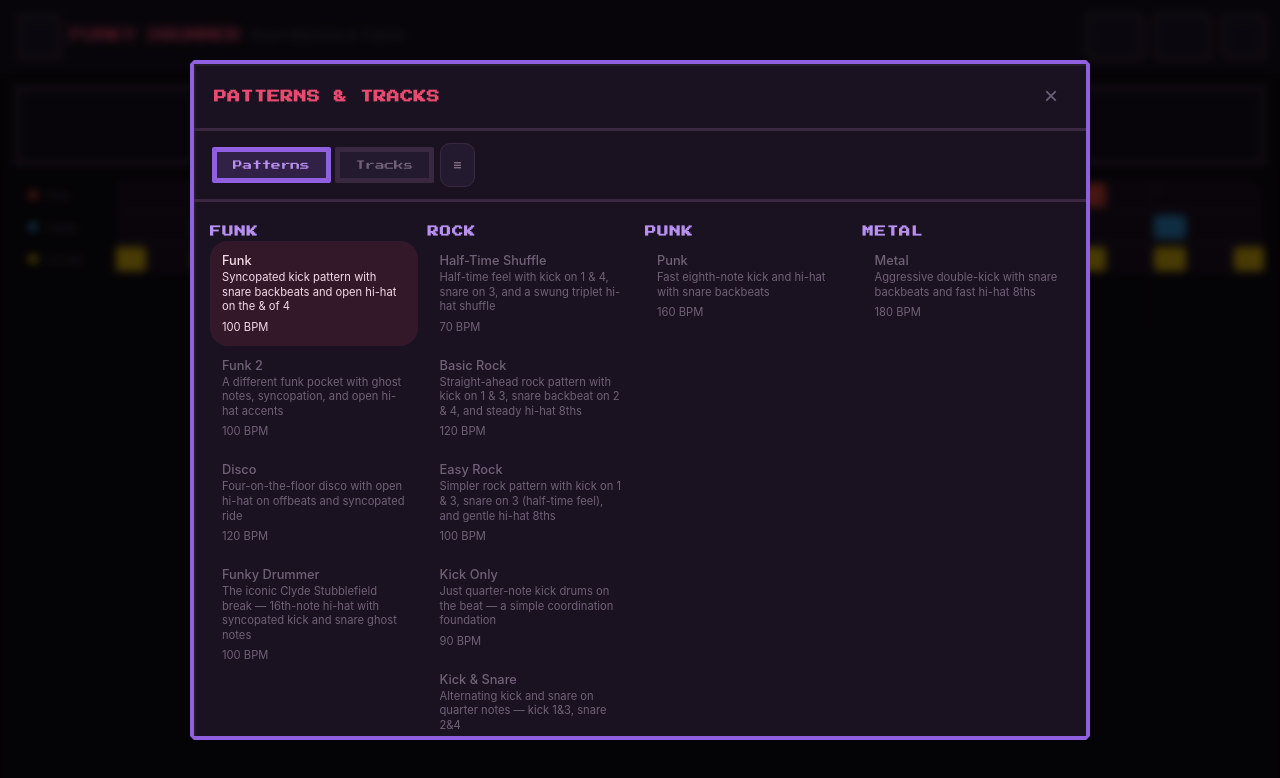
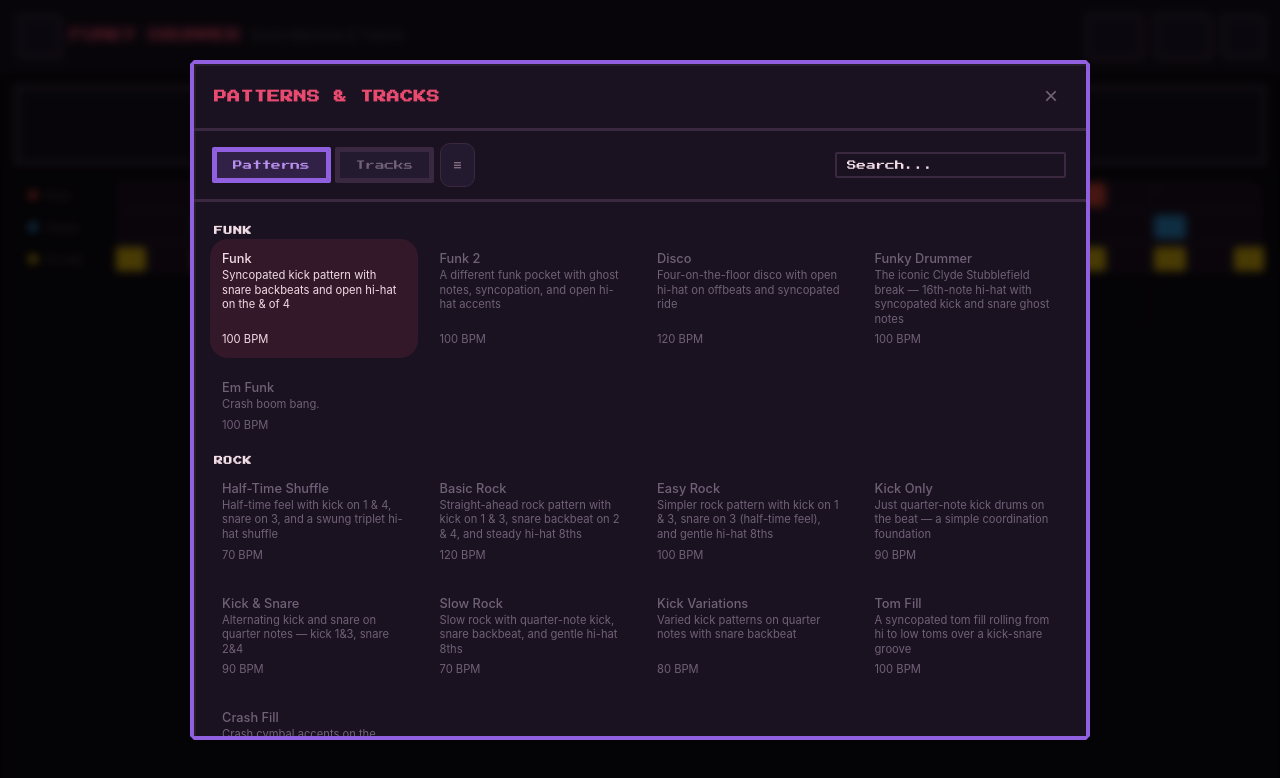
Before and after one commit to ProsperDevelopment/FunkyDrummer, a Svelte app: page / in a window 1280 px wide. Both pictures are taken after a click on the button 38 px from the left and 35 px from the top of the page. Shown: the top 778 px of the page. Built offline with nearby package versions, Linux system fonts and the light colour scheme; a web font is replaced by a local one.

Commit message:
Add search filtering and restructure grid layout by style group
- Add search input to pattern/track modal for filtering by name/description
- Nest grid items within style groups instead of flattening all items
- Reset search on tab switch
- Add Em Funk drum pattern (Funk, 100 BPM)

```diff
--- a/src/components/PatternMenu.svelte
+++ b/src/components/PatternMenu.svelte
@@ -8,16 +8,24 @@
     embedded?: boolean;
     activeStyles?: string[];
     grid?: boolean;
+    searchQuery?: string;
   }
 
-  let { selectedPatternId, onSelectPattern, embedded = false, activeStyles = [], grid = false }: Props = $props();
+  let { selectedPatternId, onSelectPattern, embedded = false, activeStyles = [], grid = false, searchQuery = '' }: Props = $props();
 
   const visiblePatterns = drumPatterns.filter(p => !p.id.endsWith('-edge'));
 
   let grouped = $derived.by(() => {
-    const filtered = activeStyles.length === 0
+    let filtered = activeStyles.length === 0
       ? visiblePatterns
       : visiblePatterns.filter(p => activeStyles.includes(p.style));
+    if (searchQuery.trim()) {
+      const q = searchQuery.toLowerCase();
+      filtered = filtered.filter(p =>
+        p.name.toLowerCase().includes(q) ||
+        p.desc.toLowerCase().includes(q)
+      );
+    }
     const map: Record<string, typeof drumPatterns> = {};
     for (const p of filtered) {
       const s = p.style || 'Other';
@@ -29,10 +37,11 @@
 </script>
 
 {#if embedded}
-  <div class="pattern-list" class:grid-layout={grid}>
+  <div class="pattern-list">
     {#each Object.entries(grouped) as [style, patterns]}
-      <div>
+      <div class="style-group">
         <div class="style-group-header">{style}</div>
+        <div class="style-group-grid" class:grid-layout={grid}>
           {#each patterns as pattern (pattern.id)}
             <button
               class="pattern-item {pattern.id === selectedPatternId ? 'active' : ''}"
@@ -46,6 +55,7 @@
             </button>
           {/each}
         </div>
+      </div>
     {/each}
   </div>
 {:else}
@@ -54,8 +64,9 @@
       <h2 class="menu-section-title">Patterns</h2>
       <div class="pattern-list">
         {#each Object.entries(grouped) as [style, patterns]}
-          <div>
+          <div class="style-group">
             <div class="style-group-header">{style}</div>
+            <div class="style-group-items">
               {#each patterns as pattern (pattern.id)}
                 <button
                   class="pattern-item {pattern.id === selectedPatternId ? 'active' : ''}"
@@ -69,6 +80,7 @@
                 </button>
               {/each}
             </div>
+          </div>
         {/each}
       </div>
     </div>
--- a/src/components/PatternTrackModal.css
+++ b/src/components/PatternTrackModal.css
@@ -82,6 +82,27 @@
   border-bottom: 3px solid var(--border);
 }
 
+.search-input {
+  margin-left: auto;
+  padding: 6px 10px;
+  background: var(--bg-input);
+  border: 2px solid var(--border);
+  border-radius: 2px;
+  color: var(--foreground);
+  font-family: var(--font-retro);
+  font-size: 0.6rem;
+  min-width: 140px;
+  outline: none;
+}
+
+.search-input:focus {
+  border-color: var(--accent-purple);
+}
+
+.search-input::placeholder {
+  color: var(--text-dim);
+}
+
 .modal-tabs .tab-btn {
   padding: 8px 16px;
   background: var(--bg-elevated);
@@ -124,22 +145,11 @@
   padding: 16px;
 }
 
-/* Grid layout for patterns/tracks */
+/* Grid layout for pattern/track items within each style group */
 .grid-layout {
   display: grid;
   grid-template-columns: repeat(auto-fill, minmax(180px, 1fr));
   gap: 10px;
-  padding: 0;
-}
-
-.grid-layout .style-group-header {
-  grid-column: 1 / -1;
-  padding: 8px 0 4px;
-  font-size: 0.7rem;
-  color: var(--accent-purple-light);
-  font-family: var(--font-retro);
-  text-transform: uppercase;
-  letter-spacing: 1px;
 }
 
 .grid-layout .pattern-item,
--- a/src/components/PatternTrackModal.svelte
+++ b/src/components/PatternTrackModal.svelte
@@ -32,6 +32,11 @@
 
   let tab = $state<'patterns' | 'tracks'>('patterns');
   let activeStyles = $state<string[]>([]);
+  let searchQuery = $state('');
+
+  function resetSearch() {
+    searchQuery = '';
+  }
 
   function selectAndClose(id: string, type: 'pattern' | 'track') {
     if (type === 'pattern') {
@@ -40,6 +45,11 @@
       onSelectTrack(id);
     }
     onClose();
+  }
+
+  function handleTabSwitch(newTab: 'patterns' | 'tracks') {
+    tab = newTab;
+    searchQuery = '';
   }
 </script>
 
@@ -55,13 +65,19 @@
       <div class="modal-tabs">
         <button
           class="tab-btn {tab === 'patterns' ? 'active' : ''}"
-          onclick={() => tab = 'patterns'}
+          onclick={() => handleTabSwitch('patterns')}
         >Patterns</button>
         <button
           class="tab-btn {tab === 'tracks' ? 'active' : ''}"
-          onclick={() => tab = 'tracks'}
+          onclick={() => handleTabSwitch('tracks')}
         >Tracks</button>
         <StyleFilter {activeStyles} onChange={(styles) => activeStyles = styles} />
+        <input
+          class="search-input"
+          type="text"
+          placeholder="Search..."
+          bind:value={searchQuery}
+        />
       </div>
 
       <div class="modal-body">
@@ -70,6 +86,7 @@
             {selectedPatternId}
             onSelectPattern={(id) => selectAndClose(id, 'pattern')}
             {activeStyles}
+            {searchQuery}
             embedded
             grid
           />
@@ -82,6 +99,7 @@
             {trackPart}
             {trackTotalParts}
             {activeStyles}
+            {searchQuery}
             embedded
             grid
           />
--- a/src/components/TrackMenu.svelte
+++ b/src/components/TrackMenu.svelte
@@ -12,6 +12,7 @@
     embedded?: boolean;
     activeStyles?: string[];
     grid?: boolean;
+    searchQuery?: string;
   }
 
   let {
@@ -24,12 +25,20 @@
     embedded = false,
     activeStyles = [],
     grid = false,
+    searchQuery = '',
   }: Props = $props();
 
   let grouped = $derived.by(() => {
-    const filtered = activeStyles.length === 0
+    let filtered = activeStyles.length === 0
       ? trackList
       : trackList.filter(t => activeStyles.includes(t.style));
+    if (searchQuery.trim()) {
+      const q = searchQuery.toLowerCase();
+      filtered = filtered.filter(t =>
+        t.name.toLowerCase().includes(q) ||
+        t.description.toLowerCase().includes(q)
+      );
+    }
     const map: Record<string, typeof trackList> = {};
     for (const t of filtered) {
       const s = t.style || 'Other';
@@ -43,8 +52,9 @@
 {#if embedded}
   <div class="track-list">
     {#each Object.entries(grouped) as [style, tracks]}
-      <div>
+      <div class="style-group">
         <div class="style-group-header">{style}</div>
+        <div class="style-group-grid" class:grid-layout={grid}>
           {#each tracks as track (track.id)}
             {@const isActive = track.id === selectedTrackId}
             <button
@@ -67,16 +77,18 @@
             </button>
           {/each}
         </div>
+      </div>
     {/each}
   </div>
 {:else}
   <div class="track-menu">
     <div class="menu-section">
       <h2 class="menu-section-title">Tracks</h2>
-  <div class="track-list" class:grid-layout={grid}>
+      <div class="track-list">
         {#each Object.entries(grouped) as [style, tracks]}
-          <div>
+          <div class="style-group">
             <div class="style-group-header">{style}</div>
+            <div class="style-group-items">
               {#each tracks as track (track.id)}
                 {@const isActive = track.id === selectedTrackId}
                 <button
@@ -99,6 +111,7 @@
                 </button>
               {/each}
             </div>
+          </div>
         {/each}
       </div>
     </div>
--- a/src/data/drumPatterns.ts
+++ b/src/data/drumPatterns.ts
@@ -1664,6 +1664,408 @@ export const drumPatterns: PatternObject[] = [
       return this;
     }
   },
+  {
+    "id": "emfunk",
+    "name": "Em Funk",
+    "style": "Funk",
+    "desc": "Crash boom bang.",
+    "groove": [
+      0,
+      3,
+      1,
+      4,
+      0,
+      3,
+      1,
+      4,
+      0,
+      3,
+      1,
+      4,
+      0,
+      3,
+      1,
+      4
+    ],
+    "bpm": 100,
+    "measures": 2,
+    "grid": {
+      "kick": [
+        1,
+        0,
+        0,
+        0,
+        0,
+        0,
+        1,
+        0,
+        0,
+        1,
+        0,
+        1,
+        0,
+        1,
+        0,
+        0,
+        1,
+        0,
+        1,
+        0,
+        0,
+        0,
+        1,
+        0,
+        0,
+        0,
+        1,
+        0,
+        0,
+        0,
+        0,
+        0
+      ],
+      "snare": [
+        0,
+        0,
+        0,
+        0,
+        1,
+        0,
+        0,
+        0,
+        1,
+        1,
+        0,
+        0,
+        1,
+        0,
+        0,
+        0,
+        0,
+        0,
+        0,
+        0,
+        1,
+        0,
+        0,
+        0,
+        0,
+        0,
+        0,
+        0,
+        1,
+        0,
+        0,
+        0
+      ],
+      "hihat": [
+        1,
+        0,
+        1,
+        0,
+        1,
+        0,
+        1,
+        0,
+        1,
+        0,
+        1,
+        1,
+        1,
+        0,
+        1,
+        0,
+        1,
+        0,
+        1,
+        0,
+        1,
+        0,
+        1,
+        0,
+        1,
+        0,
+        1,
+        0,
+        1,
+        0,
+        1,
+        0
+      ],
+      "hihatOpen": [
+        0,
+        0,
+        0,
+        0,
+        0,
+        0,
+        0,
+        0,
+        0,
+        0,
+        0,
+        0,
+        0,
+        0,
+        0,
+        0,
+        0,
+        0,
+        0,
+        0,
+        0,
+        0,
+        0,
+        0,
+        0,
+        0,
+        0,
+        0,
+        0,
+        0,
+        0,
+        0
+      ],
+      "hihatEdge": [
+        0,
+        0,
+        0,
+        0,
+        0,
+        0,
+        0,
+        0,
+        0,
+        0,
+        0,
+        0,
+        0,
+        0,
+        0,
+        0,
+        0,
+        0,
+        0,
+        0,
+        0,
+        0,
+        0,
+        0,
+        0,
+        0,
+        0,
+        0,
+        0,
+        0,
+        0,
+        0
+      ],
+      "hihatMute": [
+        0,
+        0,
+        0,
+        0,
+        0,
+        0,
+        0,
+        0,
+        0,
+        0,
+        0,
+        0,
+        0,
+        0,
+        0,
+        0,
+        0,
+        0,
+        0,
+        0,
+        0,
+        0,
+        0,
+        0,
+        0,
+        0,
+        0,
+        0,
+        0,
+        0,
+        0,
+        0
+      ],
+      "crash": [
+        0,
+        0,
+        0,
+        0,
+        0,
+        0,
+        0,
+        0,
+        0,
+        0,
+        0,
+        0,
+        0,
+        0,
+        0,
+        0,
+        0,
+        0,
+        0,
+        0,
+        0,
+        0,
+        0,
+        0,
+        0,
+        0,
+        0,
+        0,
+        0,
+        0,
+        0,
+        0
+      ],
+      "ride": [
+        0,
+        0,
+        0,
+        0,
+        0,
+        0,
+        0,
+        0,
+        0,
+        0,
+        1,
+        0,
+        0,
+        0,
+        0,
+        0,
+        0,
+        0,
+        0,
+        0,
+        0,
+        0,
+        0,
+        0,
+        0,
+        0,
+        0,
+        0,
+        0,
+        0,
+        0,
+        0
+      ],
+      "tomHi": [
+        0,
+        0,
+        1,
+        0,
+        1,
+        0,
+        1,
+        0,
+        1,
+        1,
+        0,
+        0,
+        0,
+        0,
+        0,
+        0,
+        0,
+        0,
+        0,
+        1,
+        0,
+        1,
+        0,
+        1,
+        0,
+        0,
+        0,
+        0,
+        0,
+        0,
+        0,
+        0
+      ],
+      "tomMid": [
+        0,
+        1,
+        0,
+        1,
+        0,
+        1,
+        0,
+        1,
+        0,
+        0,
+        0,
+        0,
+        1,
+        0,
+        1,
+        0,
+        1,
+        0,
+        0,
+        0,
+        0,
+        0,
+        0,
+        0,
+        1,
+        0,
+        0,
+        0,
+        0,
+        0,
+        0,
+        0
+      ],
+      "tomLo": [
+        0,
+        0,
+        0,
+        0,
+        0,
+        0,
+        0,
+        0,
+        0,
+        0,
+        0,
+        0,
+        0,
+        0,
+        0,
+        0,
+        0,
+        0,
+        0,
+        0,
+        0,
+        0,
+        0,
+        0,
+        0,
+        0,
+        0,
+        0,
+        0,
+        0,
+        0,
+        0
+      ]
+    }
+  },
 ];
 
 // Rebuild all patterns at import time
```
Lines whose indentation alone changed are shown as unchanged.
